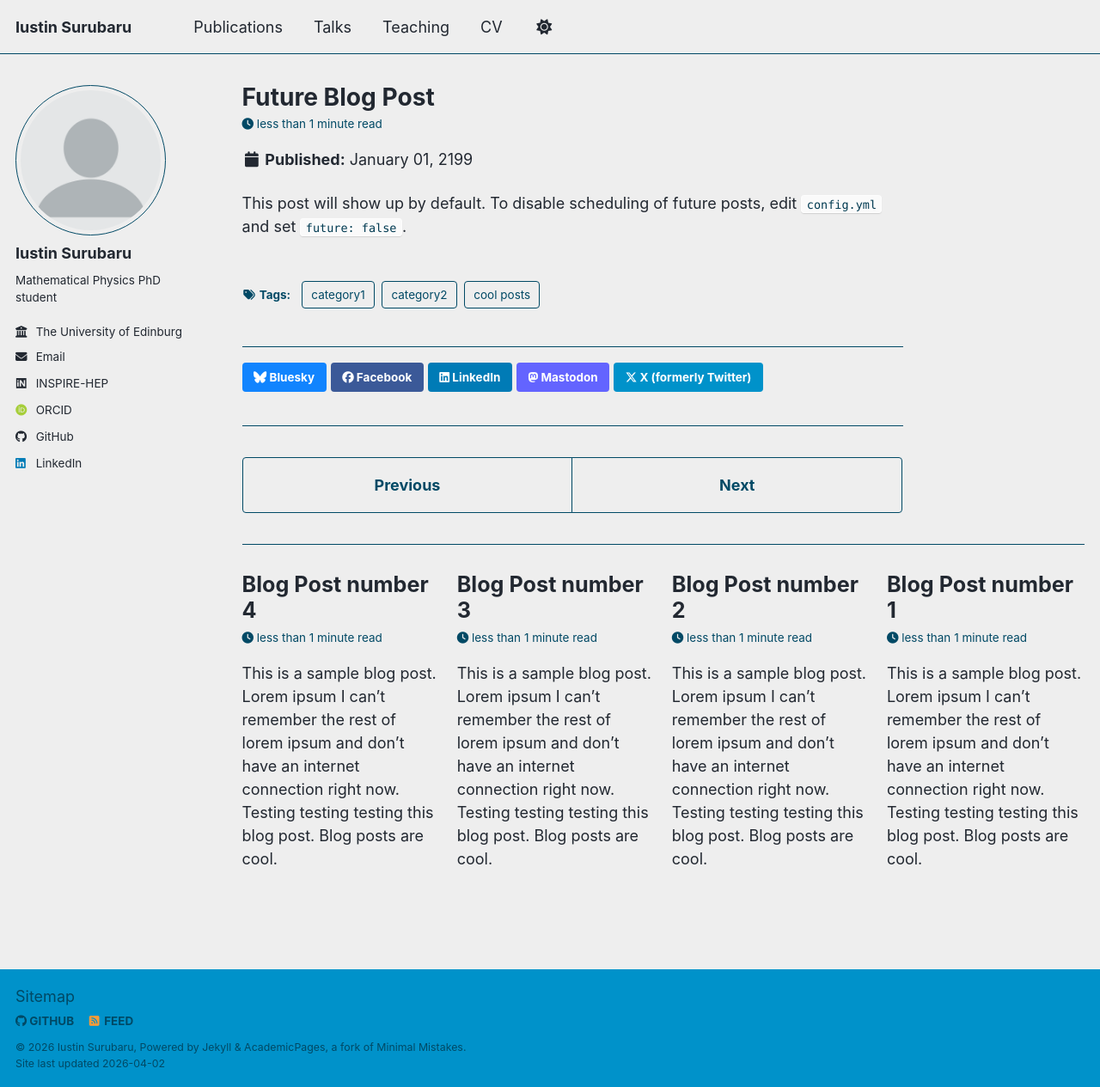
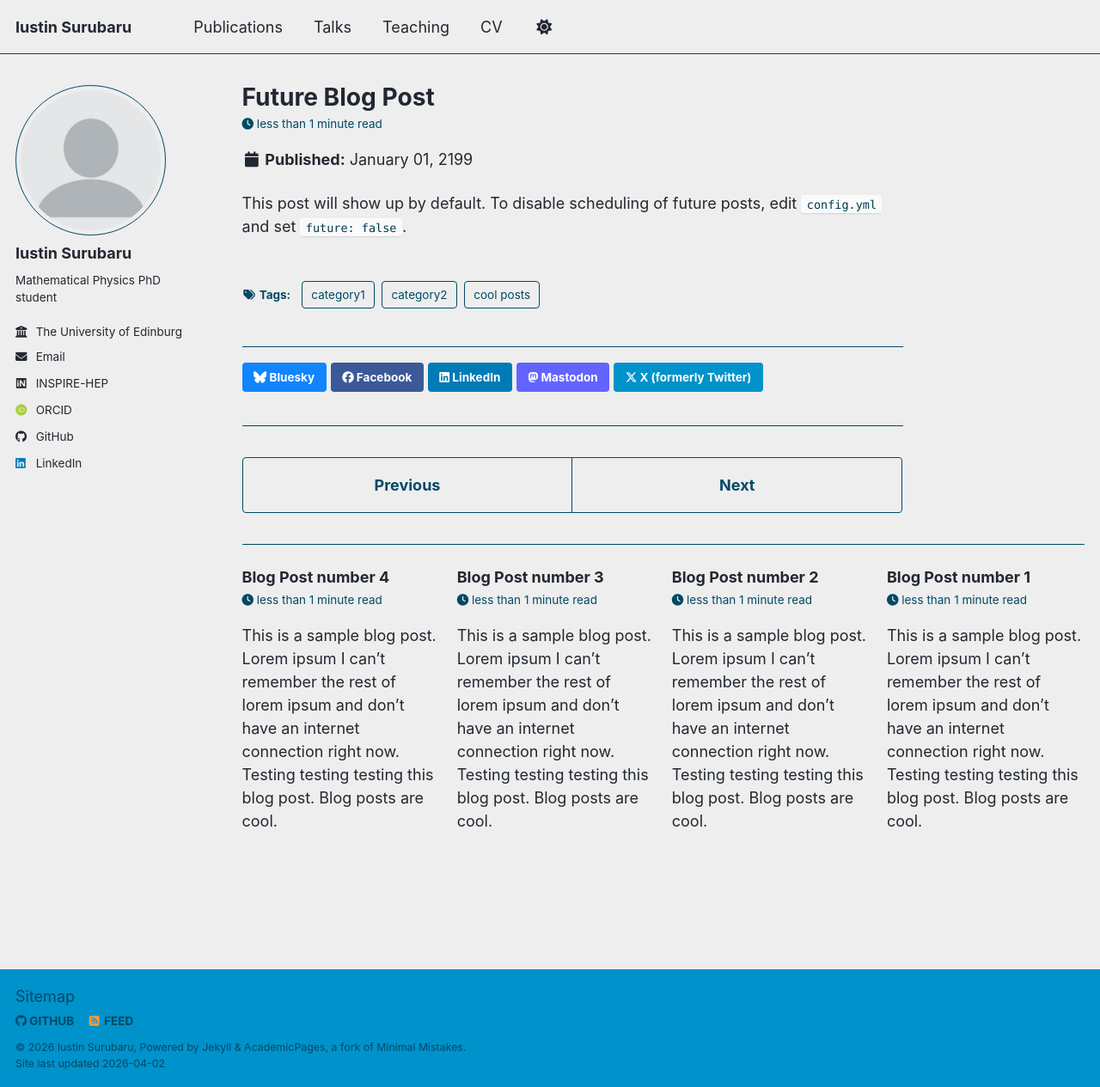
Before and after one commit to IustinS2/IustinS2.github.io, a Jekyll site: the page built from _posts/2199-01-01-future-post.md, in a window 1280 px wide and 1265 px high. Shown: the whole window at 86% size. Built offline with Jekyll 4.4.1, drawn with Linux system fonts in a browser that asks for light colours; some web fonts are replaced; a script bundle is joined from its source files by our own code; library files that are not in the unit come from our copies.

Commit message:
Update main.scss

```diff
--- a/assets/css/main.scss
+++ b/assets/css/main.scss
@@ -49,34 +49,22 @@
   text-decoration: none !important;
 }
 
-.archive__item-title {
-  font-size: 1.4rem !important;
-}
-
 .archive__item-excerpt {
   font-size: 0.95rem;
   opacity: 0.85;
 }
 
-.archive__item {
-  margin-bottom: 1.2em;
+.teaching-entry {
+  font-size: 0.95rem;
+  font-weight: 400;
+  line-height: 1.5;
+  margin-bottom: 0.5em;
 }
 
-/* Teaching entries: make titles less dominant */
-.page__content .archive__item-title {
-  font-size: 1.1rem;
-  font-weight: 500;
-  margin-bottom: 0.1em;
+.teaching-entry i {
+  opacity: 0.85;
 }
 
-/* Hide the second line (we’ll merge it into title) */
-.page__content .archive__item-excerpt {
-  font-size: 0.9rem;
-  opacity: 0.8;
-  margin-top: 0;
-}
-
-/* Reduce spacing between entries */
 .archive__item {
   margin-bottom: 0.6em;
 }
```
